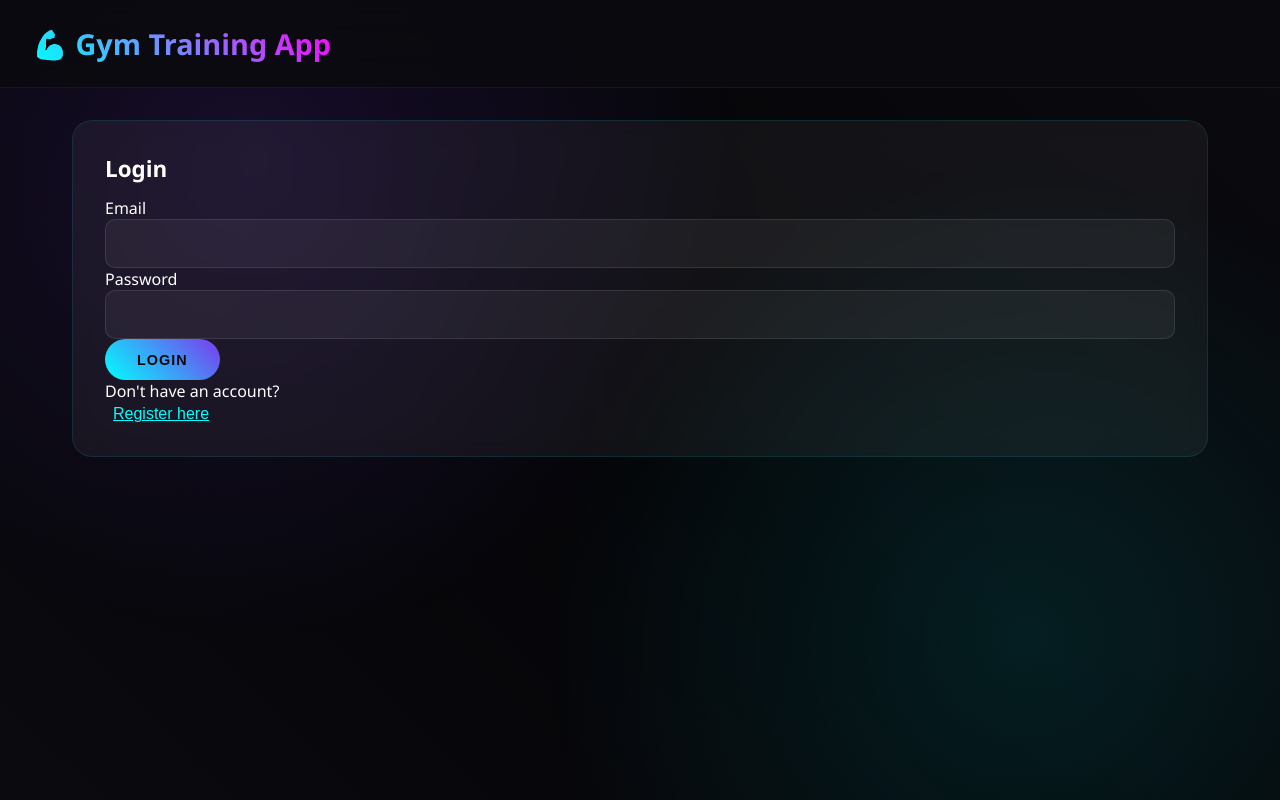
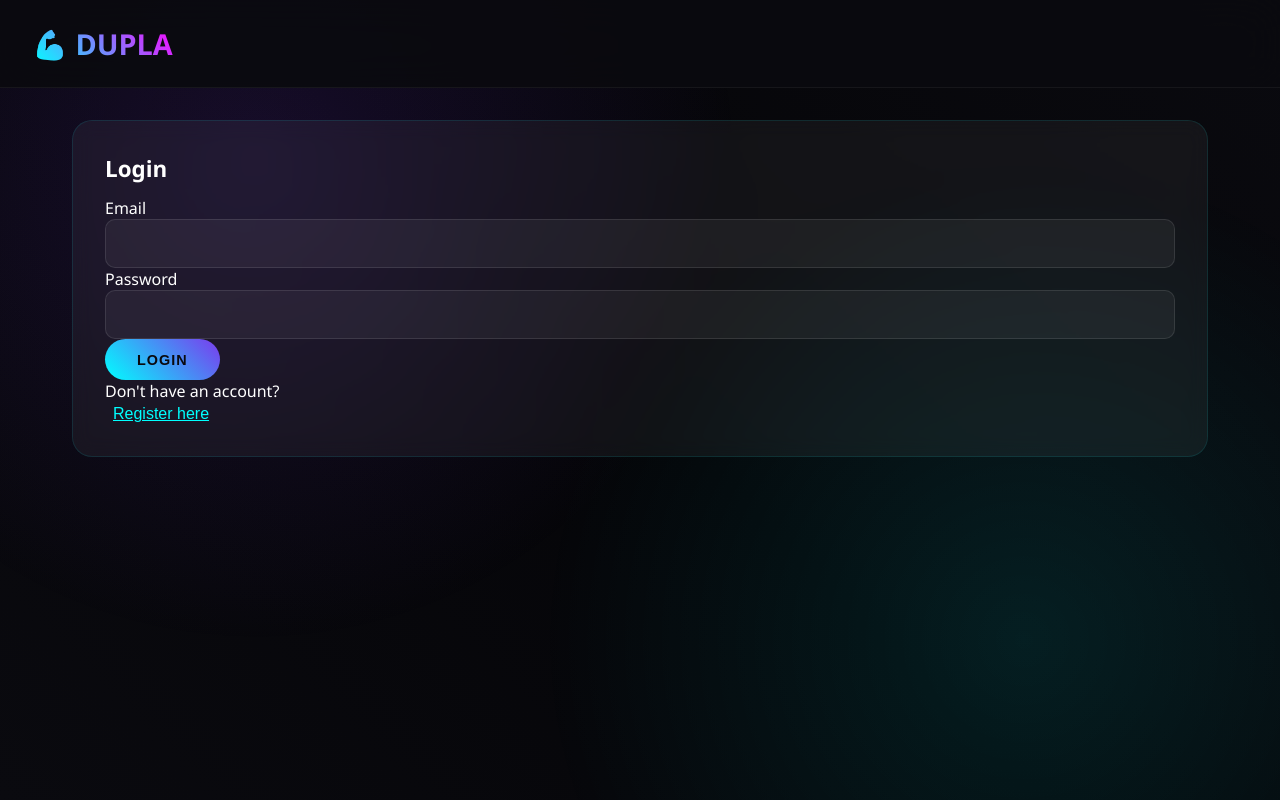
Before and after one commit to vcmxs/Api-MVP, a React (Create React App) app in the folder gym-training-fronten/: page / in a window 1280 px wide. Built offline with nearby package versions, Linux system fonts and the light colour scheme; no server answers.

Commit message:
Update App.js

```diff
--- a/gym-training-fronten/src/App.js
+++ b/gym-training-fronten/src/App.js
@@ -46,7 +46,7 @@ function App() {
   return (
     <div className="App">
       <header className="app-header">
-        <h1>💪 Gym Training App</h1>
+        <h1>💪 DUPLA</h1>
         {user && (
           <div className="user-info">
             <span>Welcome, {user.name} ({user.role})</span>
```
